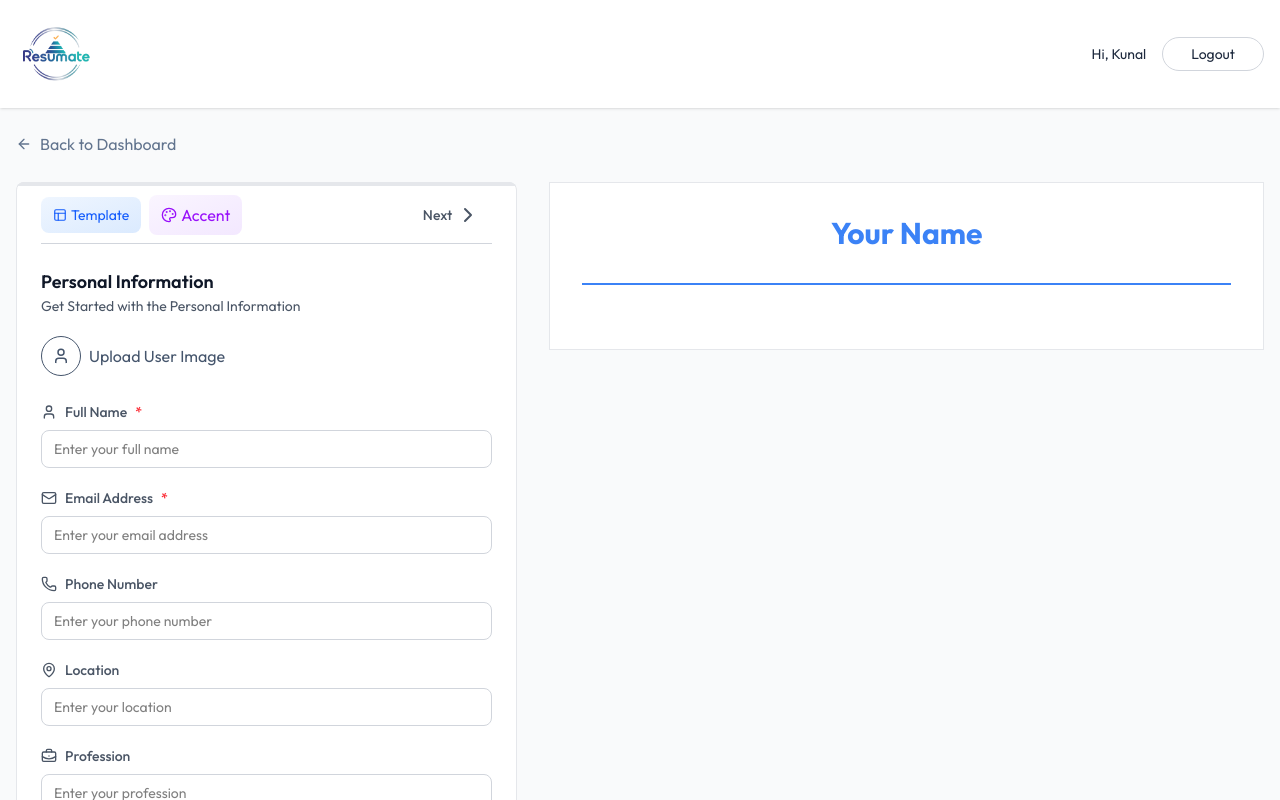
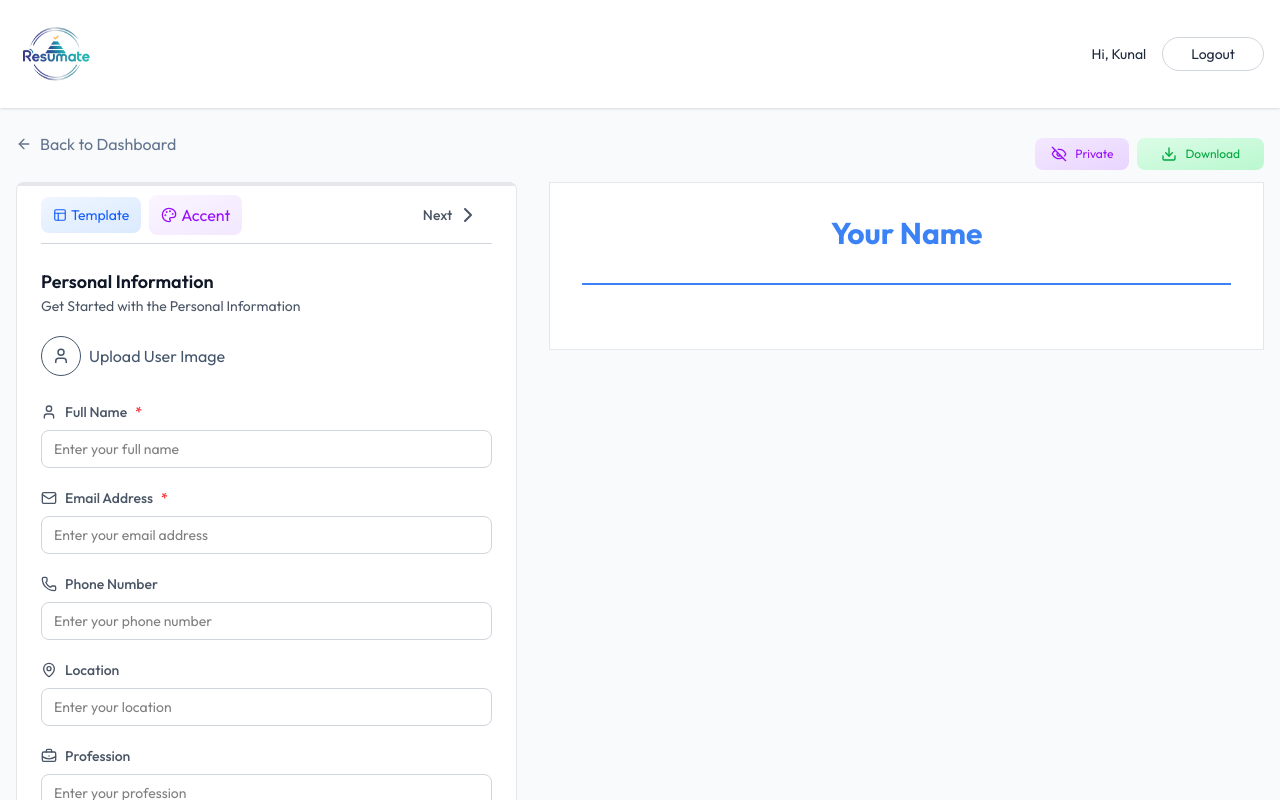
Before and after one commit to KunalxKushwaha/Resume-Builder, a React (Vite) app in the folder Frontend/: page /app/builder/1 in a window 1280 px wide. Shown: the top 800 px of the page. Built offline with nearby package versions, Linux system fonts and the light colour scheme.

Commit message:
Making the final buttons

```diff
--- a/Frontend/src/components/TemplateSelector.jsx
+++ b/Frontend/src/components/TemplateSelector.jsx
@@ -37,7 +37,7 @@ const TemplateSelector = ({selectedTemplate, onChange}) => {
         </button>
         {
             isOpen && (
-                <div className='absolute top-full w-xs p-3 mt-2 space-y-3 z-50 bg-white rounded-md border border-gray-200 shadow-sm'>
+                <div className='absolute top-full w-xs p-3 mt-2 space-y-3 z-50 bg-white rounded-md border border-gray-200 shadow-sm overflow-visible'>
                     {templates.map ((template) => (
                         <div key={template.id} onClick={()=> {onChange(template.id); setIsOpen(false)}} className={`relative p-3 border rounded-md cursor-pointer transition-all ${selectedTemplate === template.id ? 'border-blue-400 bg-blue-100' : 'hover:border-gray-400 border-gray-300 hover:bg-gray-100'}`}>
                             {selectedTemplate === template.id && (
--- a/Frontend/src/pages/ResumeBuilder.jsx
+++ b/Frontend/src/pages/ResumeBuilder.jsx
@@ -1,7 +1,7 @@
 import React, { useEffect } from 'react'
 import { Link , useParams } from 'react-router-dom'
 import { dummyResumeData } from '../assets/assets'
-import { ArrowLeftIcon, Briefcase, ChevronLeft, ChevronRight, FileText, FolderIcon, GraduationCap, Share2Icon, Sparkles, User } from 'lucide-react'
+import { ArrowLeftIcon, Briefcase, ChevronLeft, ChevronRight, DownloadIcon, EyeIcon, EyeOff, FileText, FolderIcon, GraduationCap, Share2Icon, Sparkles, User } from 'lucide-react'
 import PersonalInfoForm from '../components/PersonalInfoForm'
 import ResumePreview from '../components/ResumePreview'
 import TemplateSelector from '../components/TemplateSelector'
@@ -184,10 +184,19 @@ const ResumeBuilder = () => {
               {/* Buttons */}
               <div className='absolute bottom-3 left-0 right-0 flex items-center justify-end gap-2'>
                 {resumeData.public && (
-                  <button>
+                  <button className='flex items-center p-2 px-4 gap-2 text-xs bg-gradient-to-br from-blue-100 to-blue-200 text-blue-600 rounded-lg ring-blue-300 hover:ring transition-colors'>
                     <Share2Icon className='size-4'/>
                   </button>
                 )}
+                <button className='flex items-center p-2 px-4 gap-2 text-xs bg-gradient-to-br from-purple-100 to-purple-200 text-purple-600 rounded-lg ring-purple-300 hover:ring transition-colors'>
+                  {resumeData.public ? <EyeIcon className='size-4'/> : <EyeOff className='size-4'/>}
+                  {resumeData.public ? 'Public' : 'Private'}
+                </button>
+
+                <button className='flex items-center p-2 px-6 gap-2 text-xs bg-gradient-to-br from-green-100 to-green-200 text-green-600 rounded-lg ring-green-300 hover:ring transition-colors'>
+                  <DownloadIcon className='size-4'/> Download
+
+                </button>
 
               </div>
 
```
